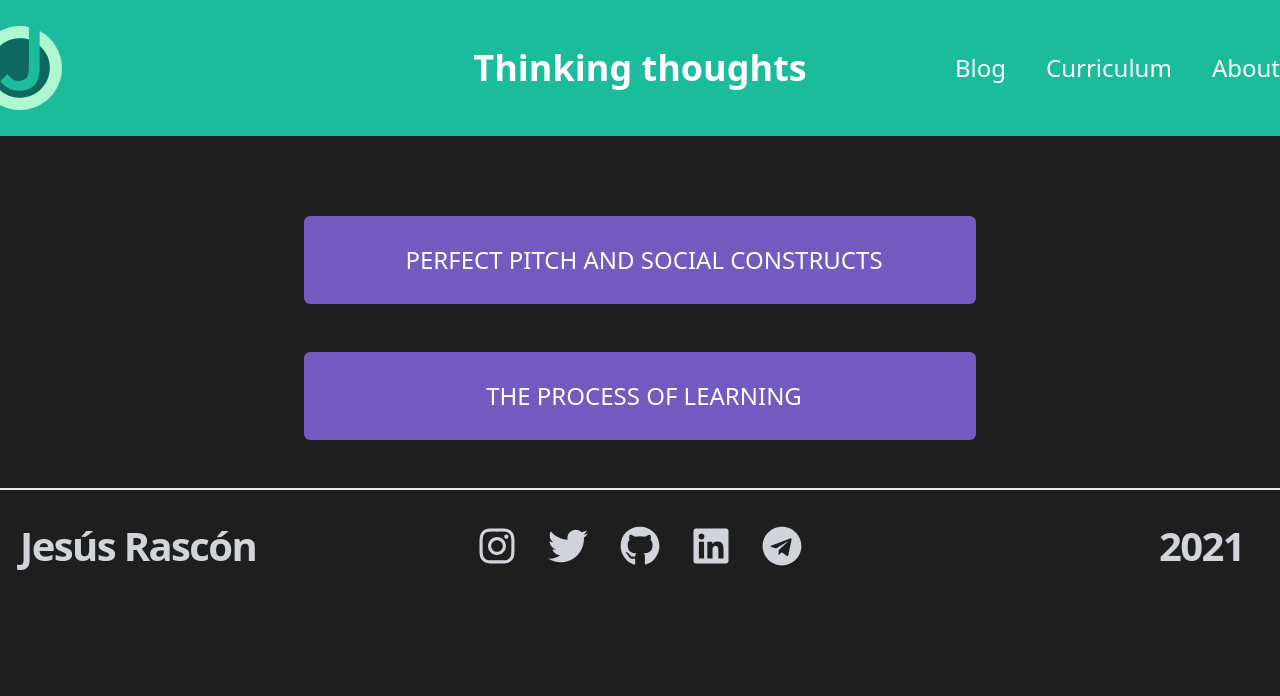
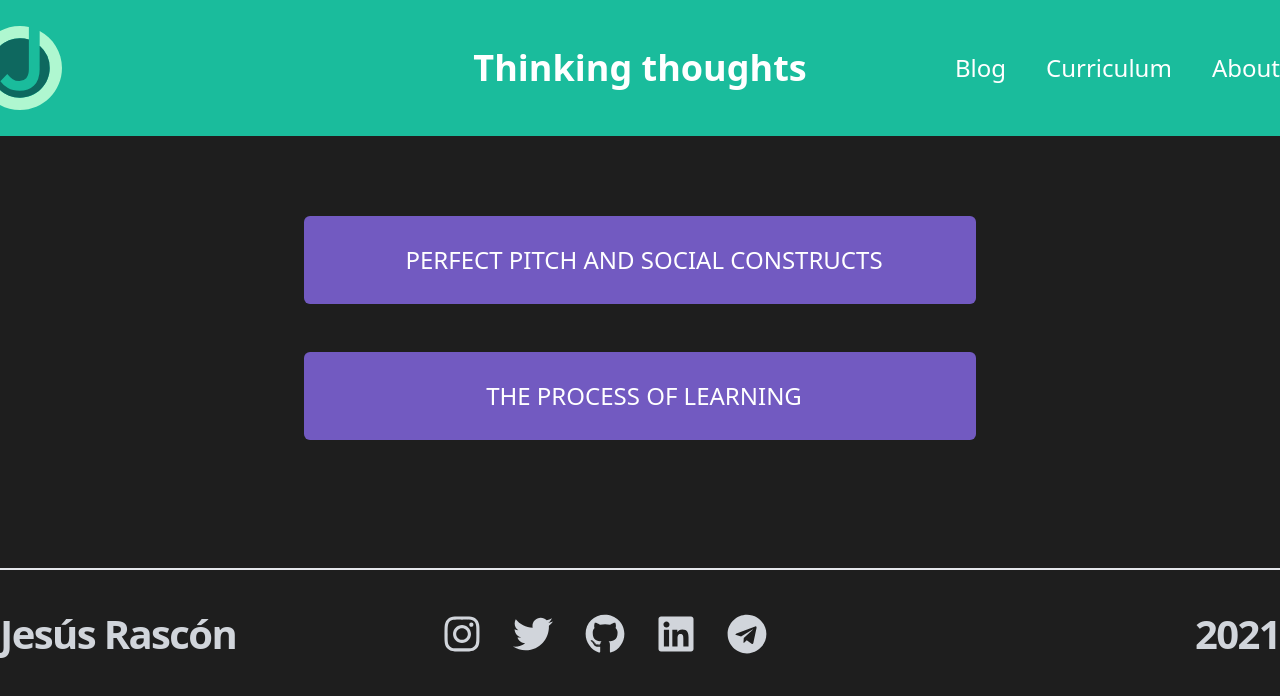
Before and after one commit to jesi-rgb/old.jesirgb.com, a Next.js app: page /blog in a window 1280 px wide. Shown: the top 696 px of the page. Built offline with nearby package versions, Linux system fonts and the light colour scheme.

Commit message:
general clean up of project, to be continued

```diff
--- a/components/Footer.js
+++ b/components/Footer.js
@@ -18,14 +18,15 @@ config.autoAddCss = false; /* eslint-disable import/first */
 
 export default function Footer() {
   return (
-    <footer className="bottom-0 max-w-screen-xl mx-auto items-center object-center border-t-2 border-gray-200 text-gray-300">
-      <Container>
-        <div className="py-8 flex flex-col lg:flex-row items-center">
+    <footer className="items-center border-t-2 border-gray-200 text-gray-300 mt-32">
+      <div className="py-10 flex flex-row items-center">
         <Link href="/">
-            <a className="text-4xl lg:text-5xl font-bold tracking-tighter leading-tight text-center lg:text-left mb-10 lg:mb-0 lg:pr-4 lg:w-1/2  hover:text-accent-1 transition-colors">
+          <a className="w-2/5 text-5xl font-bold tracking-tighter leading-tight text-left  hover:text-accent-1 transition-colors">
             <h3>Jesús Rascón</h3>
           </a>
         </Link>
+
+        <div className="w-3/5 object-center">
           <Link href="https://www.instagram.com/jrascon_">
             <a>
               <FontAwesomeIcon
@@ -69,11 +70,11 @@ export default function Footer() {
               />
             </a>
           </Link>
-          <h4 className="text-2xl text-right lg:text-5xl font-bold tracking-tighter leading-tight lg:text-right mb-10 lg:mb-0 lg:pr-4 lg:w-1/2">
+        </div>
+        <h4 className="text-5xl w-1/5 font-bold tracking-tighter leading-tight text-right">
           2021
         </h4>
       </div>
-      </Container>
     </footer>
   );
 }
--- a/components/Layout.js
+++ b/components/Layout.js
@@ -6,8 +6,8 @@ export const Layout = ({ children }) => {
   return (
     <>
       <Meta />
-      <div className="max-h-screen">
-        <HeaderTW />
+      <HeaderTW />
+      <div className="max-w-screen-xl mx-auto">
         {children}
         <Footer />
       </div>
--- a/components/Track.js
+++ b/components/Track.js
@@ -4,22 +4,18 @@ export default function Track(track) {
   return (
     <a
       href={track.songUrl}
-      className="flex my-5 border-2 rounded-md border-accent-1 p-2 bg-accent-1-hover"
+      className="flex my-5 border-2 rounded-md border-accent-1 p-2 bg-accent-1-hover hover:bg-accent-1 transition-colors"
     >
       <Image
         alt="Spotify"
-        className="rounded-full sm:hidden"
+        className="rounded-md"
         height={60}
         width={60}
         src={track?.albumCover || "/jesi.svg"}
       />
-      <div className="pl-3 align-center">
-        <p className="font-bold sm:truncate text-white dark:text-gray-100 truncate w-60 sm:w-96 md:w-full">
-          {track.title}
-        </p>
-        <p className="text-white italic mt-2 truncate w-60 sm:w-96 md:w-full">
-          {track.artist}
-        </p>
+      <div className="pl-4 align-center">
+        <p className="font-bold text-white truncate w-60">{track.title}</p>
+        <p className="text-white italic mt-2 truncate w-60">{track.artist}</p>
       </div>
     </a>
   );
--- a/pages/about.js
+++ b/pages/about.js
@@ -14,17 +14,17 @@ export default function About() {
         <title>About</title>
       </Head>
       <Layout>
-        <Container>
-          <div className="flex text-white items-top p-6 pl-36">
-            <div className="flex-none w-max relative grid">
+        <div className="space-x-9 flex text-white">
+          <div className="w-2/4">
             <Image
               src="/assets/jesi.jpg"
               alt="Picture of Jesús Rascón"
               width={500}
               height={700}
-                className="rounded-md"
+              className="rounded-lg"
             />
-              <span className="italic row-auto text-sm my-3">
+          </div>
+          {/* <span className="italic row-auto text-sm my-3">
               Credits: © Alex Catena
               <Link href="https://www.instagram.com/alexcatena">
                 <a>
@@ -34,19 +34,18 @@ export default function About() {
                   />
                 </a>
               </Link>
-              </span>
-            </div>
-            <div className="flex-none p-6 max-w-3xl items-center">
-              <p className="my-7 text-xl">
+            </span> */}
+
+          <div className="w-2/4 text-justify">
+            <p className="mb-7 text-xl">
               Hi! My name is Jesús and I am an Andalusian{" "}
               <span className="text-accent-1-lighter font-bold">
                 data analyst, chart lover, designer and musician.
               </span>{" "}
               I like to explore all kinds of new disciplines and search for
-                relationships between them. I am deeply fascinated by the
-                process of learning and, as such, I am always exercising it so,
-                hopefully, one day, I can transfer all that I know to millions
-                of people.
+              relationships between them. I am deeply fascinated by the process
+              of learning and, as such, I am always exercising it so, hopefully,
+              one day, I can transfer all that I know to millions of people.
             </p>
 
             <p className="my-7 text-xl">
@@ -56,8 +55,8 @@ export default function About() {
               </span>{" "}
               and have a master's degree in Data Science. Telling compelling
               stories and spreading knowledge has always flowed through my
-                veins, so it's only natural that I aim for doing the same, but
-                on a bigger scale.
+              veins, so it's only natural that I aim for doing the same, but on
+              a bigger scale.
             </p>
 
             <p className="my-7 text-xl">
@@ -78,24 +77,23 @@ export default function About() {
               <span className="text-accent-1-lighter font-bold">
                 music production.
               </span>{" "}
-                I have given lots of concerts with many bands, sang lots of
-                happy and sad songs and even made an album on October 2020! You
-                can check me out{" "}
+              I have given lots of concerts with many bands, sang lots of happy
+              and sad songs and even made an album on October 2020! You can
+              check me out{" "}
               <a
                 href="https://open.spotify.com/artist/2vTS6RaNCyjiF0FkQDujjy?si=YNN6ZVQSRNyTdGdrqgm5SA"
                 className="text-accent-1-lighter hover:text-accent-1-hover font-bold"
               >
                 here
-                </a>{" "}
+              </a>
               .
             </p>
 
-              <p className="my-7 text-xl">
-                You can check me out anywhere, down in the footer. See ya!
+            <p className="mt-7 text-xl">
+              Follow me anywhere, links down in the footer. See ya!
             </p>
           </div>
         </div>
-        </Container>
       </Layout>
     </>
   );
--- a/pages/blog/post-body.js
+++ b/pages/blog/post-body.js
@@ -2,7 +2,7 @@ import markdownStyles from "../markdown-styles.module.css";
 
 export default function PostBody({ content }) {
   return (
-    <div className="max-w-2xl mx-auto">
+    <div>
       <div
         className={markdownStyles["markdown"]}
         dangerouslySetInnerHTML={{ __html: content }}
```
Lines whose indentation alone changed are shown as unchanged.
